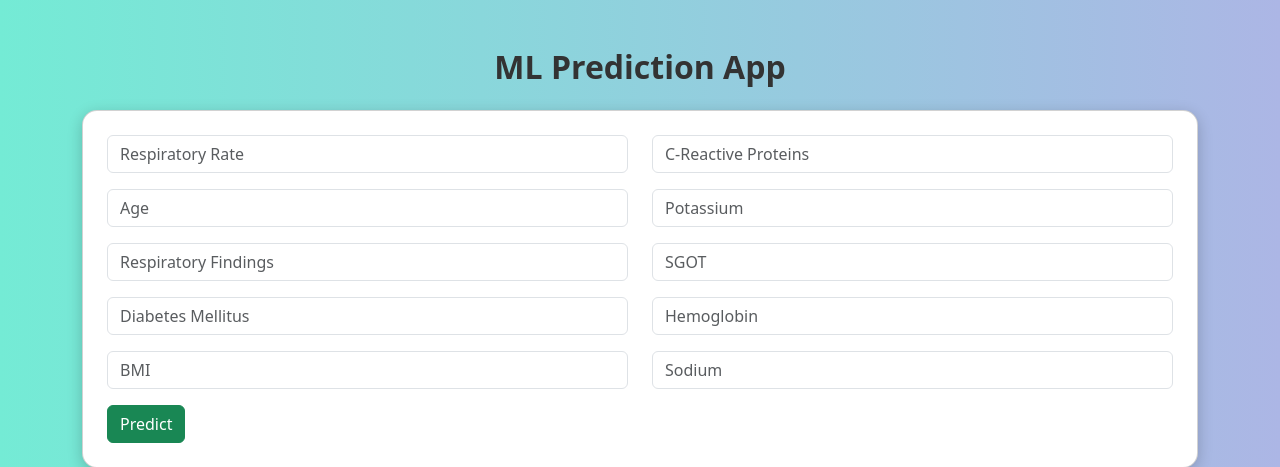
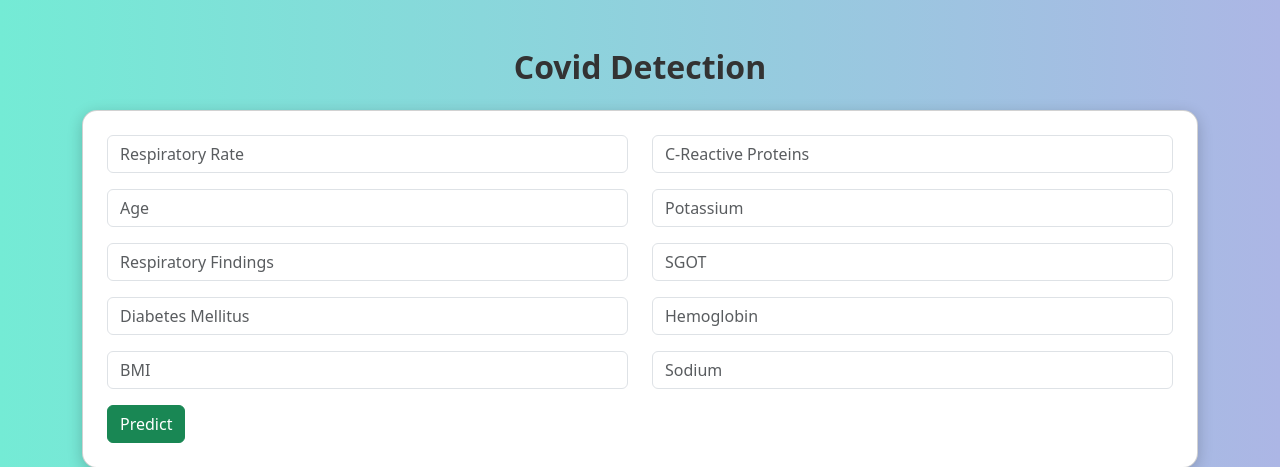
Before and after one commit to deepthi367/ml_project, a Flask app: page / in a window 1280 px wide. Shown: the top 467 px of the page. Run offline with Flask 3, Linux system fonts and the light colour scheme; data that the repository does not hold is empty; parts of the project's set-up code (start-up, migrations or seed data) failed here and were passed over.

Commit message:
latest changes

```diff
--- a/templates/index.html
+++ b/templates/index.html
@@ -23,7 +23,7 @@
 
 <body class="container mt-5">
 
-    <h2 class="text-center mb-4">ML Prediction App</h2>
+    <h2 class="text-center mb-4">Covid Detection</h2>
 
     <div class="card p-4">
 
```
Also changed, not shown: students.db (added).
